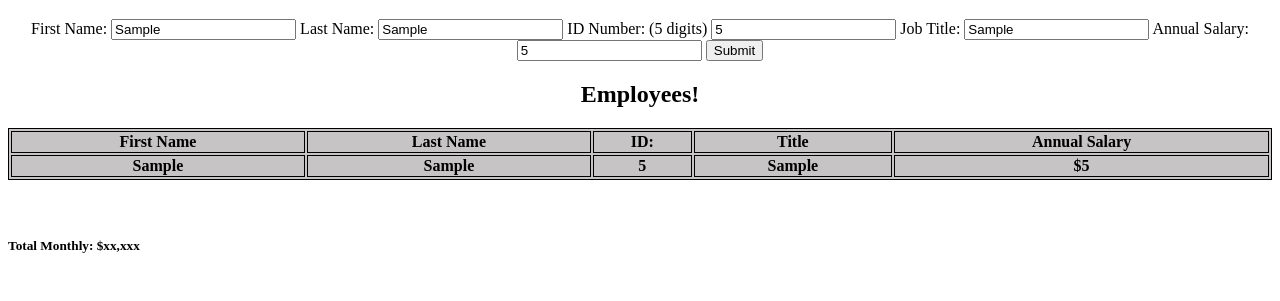
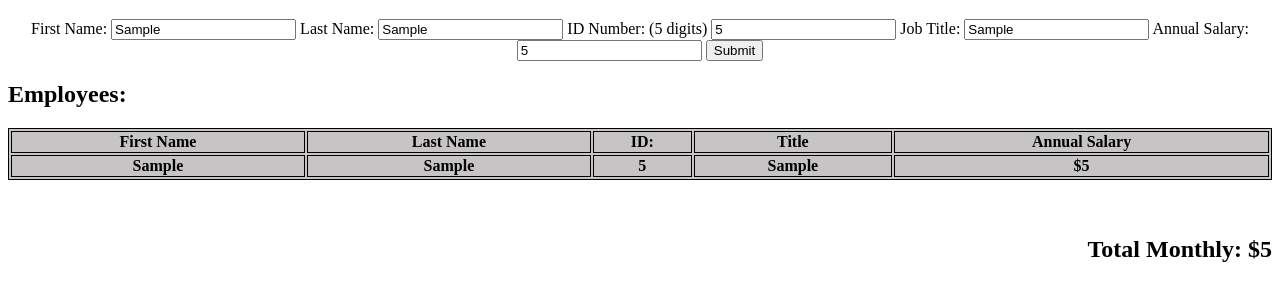
Before and after one commit to yasis12/weekend-salary-calculator, a plain HTML site: page Weekend Salary Calculator/index.html in a window 1280 px wide. Both pictures are taken after typing "Sample", "Sample", "5", "Sample", "5" into the empty fields and a click on the button "Submit". Shown: the part 61-362 px from the top of the page. Drawn offline with Linux system fonts and the light colour scheme.

Commit message:
total mmonthly now works

```diff
--- a/Weekend Salary Calculator/client.js
+++ b/Weekend Salary Calculator/client.js
@@ -9,22 +9,27 @@ console.log('hello Raf');
 // let idNumber = 0;
 // let jobTitle = '';
 // let annualSalary = 0;
-
+let annualSalaryCombined = 0;
 
 
 function salaryCalculator(event) {
+    //linking to table
 let employeeTable = document.querySelector('#employeeTable');
+// linking to the form
 let firstName = document.querySelector('#firstName').value;
 let lastName = document.querySelector('#lastName').value;
 let idNumber = document.querySelector('#idNumber').value;
 let jobTitle = document.querySelector('#jobTitle').value;
 let annualSalary = document.querySelector('#annualSalary').value;
+//linking to the total Monthly
+let totalMonthly = document.querySelector('#totalMonthly');
 
-console.log('First Name', firstName);
-console.log('Last Name', lastName);
-console.log('id Number', idNumber);
-console.log('Job title', jobTitle);
-console.log('salalry', annualSalary);
+//check to see if it works
+// console.log('First Name', firstName);
+// console.log('Last Name', lastName);
+// console.log('id Number', idNumber);
+// console.log('Job title', jobTitle);
+// console.log('salalry', annualSalary);
 
 employeeTable.innerHTML +=`
         <tr>
@@ -35,4 +40,13 @@ employeeTable.innerHTML +=`
             <th>$${annualSalary}</th>
           </tr>
 `
+annualSalaryCombined += Number(annualSalary);
+
+console.log('Combined salary thing', annualSalaryCombined);
+
+totalMonthly.innerHTML = `
+<h2>Total Monthly: $${annualSalaryCombined}</h2>
+`
+
+
 }
--- a/Weekend Salary Calculator/index.html
+++ b/Weekend Salary Calculator/index.html
@@ -33,9 +33,12 @@
     <button id="submitButton" type="submit" onclick="salaryCalculator()">Submit</button>
 </div>
     <!--table header-->
-<h2>
-    Employees!
-</h2>
+    <div id="employeeHeader">
+        <h2>
+            Employees:
+        </h2>
+    </div>
+
 
 <!--table for all employees to be inputed-->
 <!--Body-->
@@ -58,8 +61,8 @@
 <br>
 <br>
 
-<div>
-    <h5>Total Monthly: $xx,xxx</h5>
+<div id="totalMonthly">
+    <h2>Total Monthly: $xx,xxx</h2>
 </div>
 
 
--- a/Weekend Salary Calculator/style.css
+++ b/Weekend Salary Calculator/style.css
@@ -7,8 +7,8 @@
     text-align: center;
 }
 /* form submit style*/
-h2 {
-    text-align: center;
+#employeeHeader {
+    text-align: left;
 }
 /* Table style*/
 table, th, td {
@@ -22,3 +22,7 @@ table, th, td {
   #formDiv {
     text-align: center;
   }
+
+  #totalMonthly {
+    text-align: right;
+  }
```
